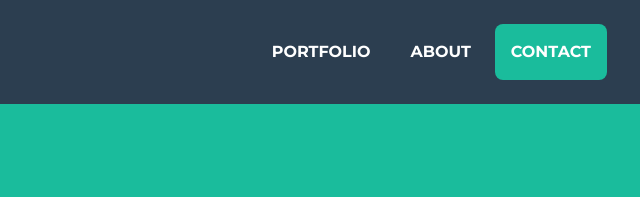
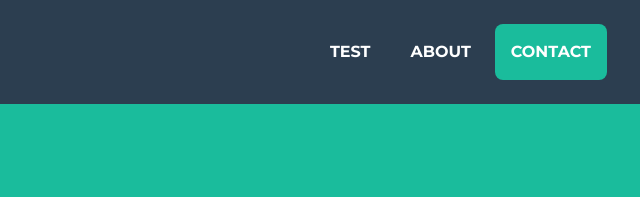
Before and after one commit to Spourix/DSVX.github.io, a plain HTML site: page index.html in a window 1280 px wide. Shown: the top 197 px of the page, 587-1227 px from the left. Drawn offline with nearby package versions, Linux system fonts and the light colour scheme.

Commit message:
Update index.html

```diff
--- a/index.html
+++ b/index.html
@@ -27,7 +27,7 @@
                 </button>
                 <div class="collapse navbar-collapse" id="navbarResponsive">
                     <ul class="navbar-nav ms-auto">
-                        <li class="nav-item mx-0 mx-lg-1"><a class="nav-link py-3 px-0 px-lg-3 rounded" href="#portfolio">Portfolio</a></li>
+                        <li class="nav-item mx-0 mx-lg-1"><a class="nav-link py-3 px-0 px-lg-3 rounded" href="test.html">test</a></li>
                         <li class="nav-item mx-0 mx-lg-1"><a class="nav-link py-3 px-0 px-lg-3 rounded" href="#about">About</a></li>
                         <li class="nav-item mx-0 mx-lg-1"><a class="nav-link py-3 px-0 px-lg-3 rounded" href="#contact">Contact</a></li>
                     </ul>
```
